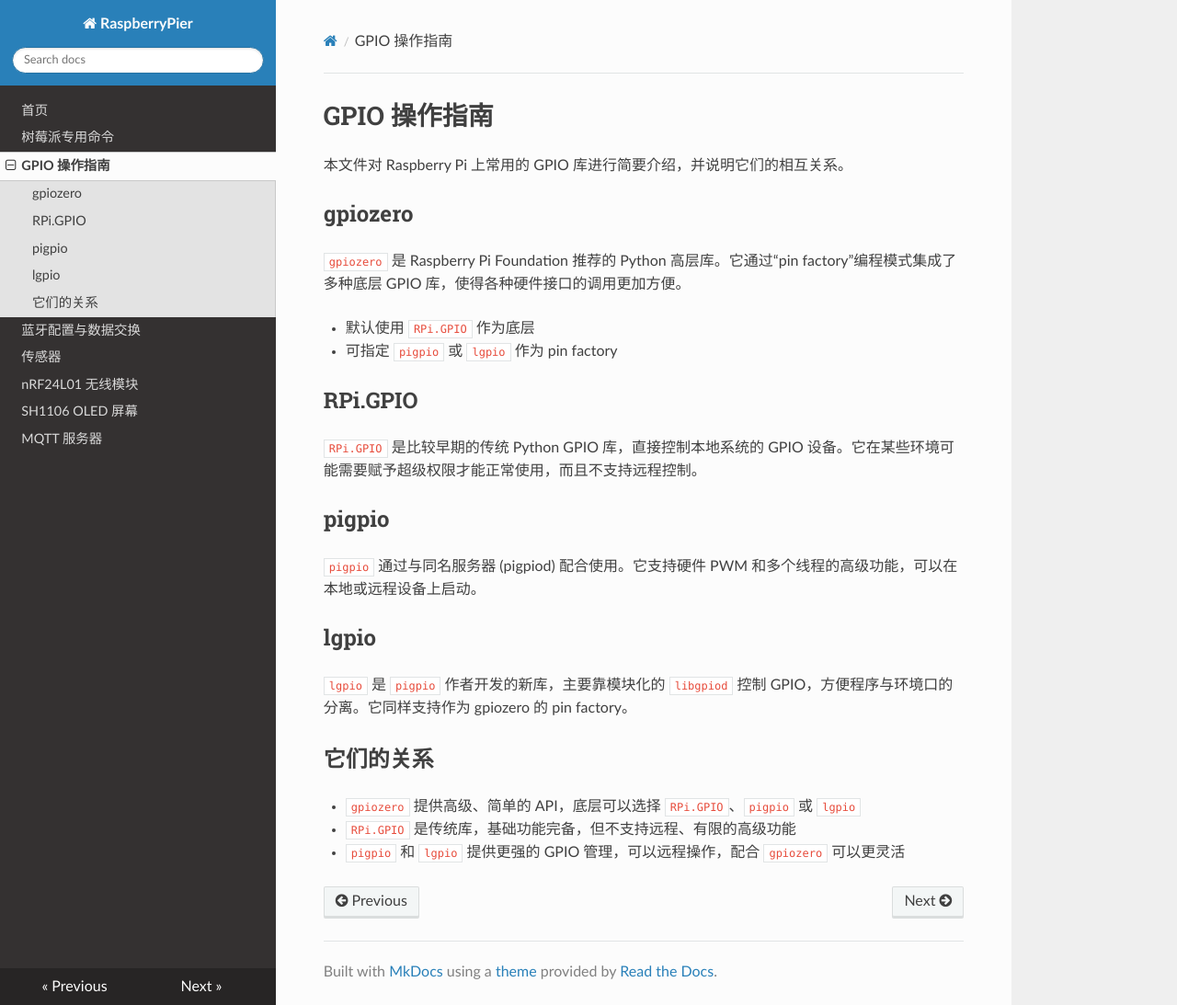
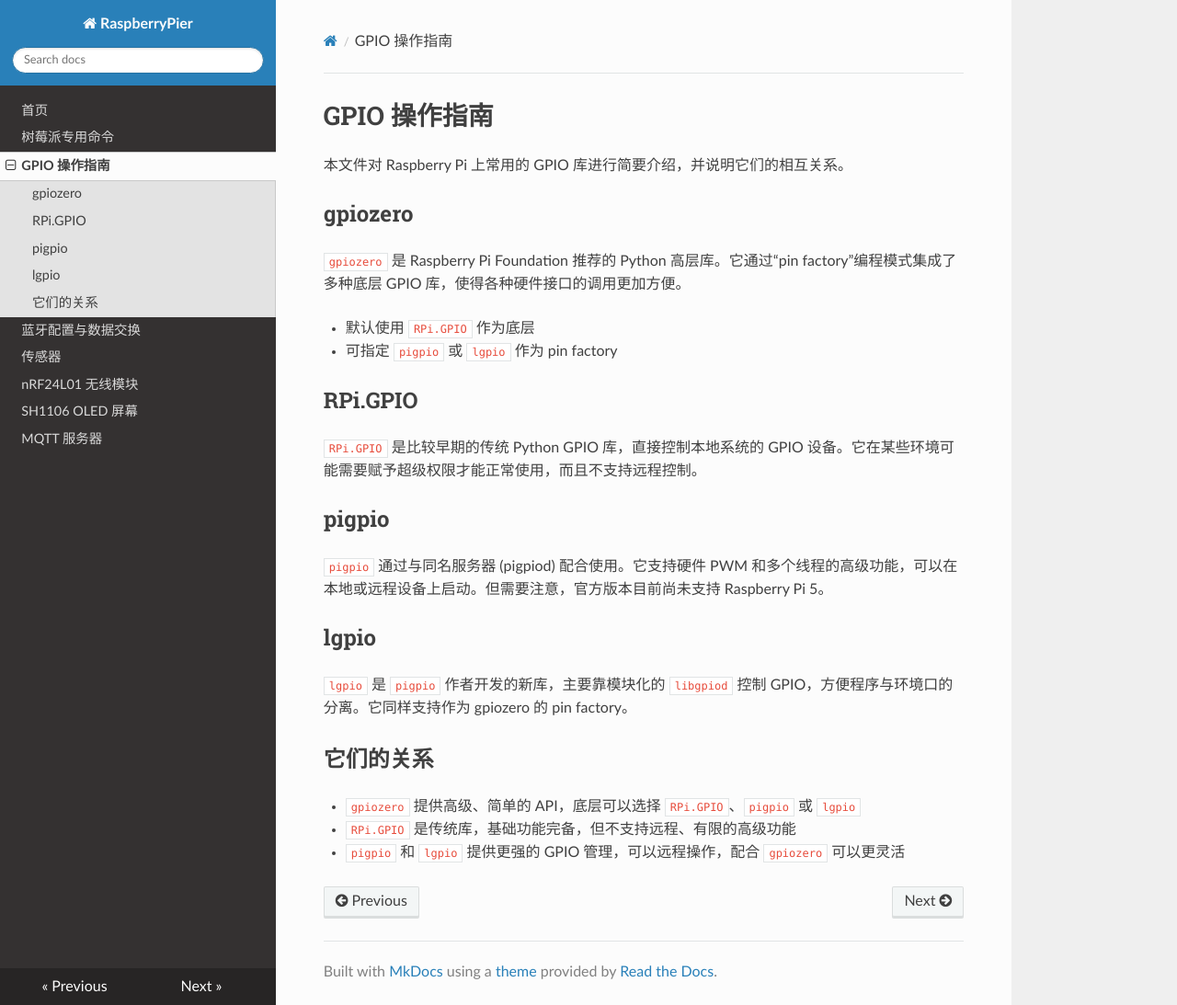
Before and after one commit to SwartzMss/RaspberryPier, an MkDocs documentation site: the page built from docs/gpio.md, in a window 1280 px wide and 1093 px high. Shown: the whole window at 92% size. Built offline with MkDocs 1.6.1, drawn with Linux system fonts in a browser that asks for light colours; nearby versions of some CDN libraries.

Commit message:
docs: note pigpio unsupported on Pi 5

```diff
--- a/docs/gpio.md
+++ b/docs/gpio.md
@@ -15,7 +15,7 @@
 
 ## pigpio
 
-`pigpio` 通过与同名服务器 (pigpiod) 配合使用。它支持硬件 PWM 和多个线程的高级功能，可以在本地或远程设备上启动。
+`pigpio` 通过与同名服务器 (pigpiod) 配合使用。它支持硬件 PWM 和多个线程的高级功能，可以在本地或远程设备上启动。但需要注意，官方版本目前尚未支持 Raspberry Pi 5。
 
 ## lgpio
 
```
